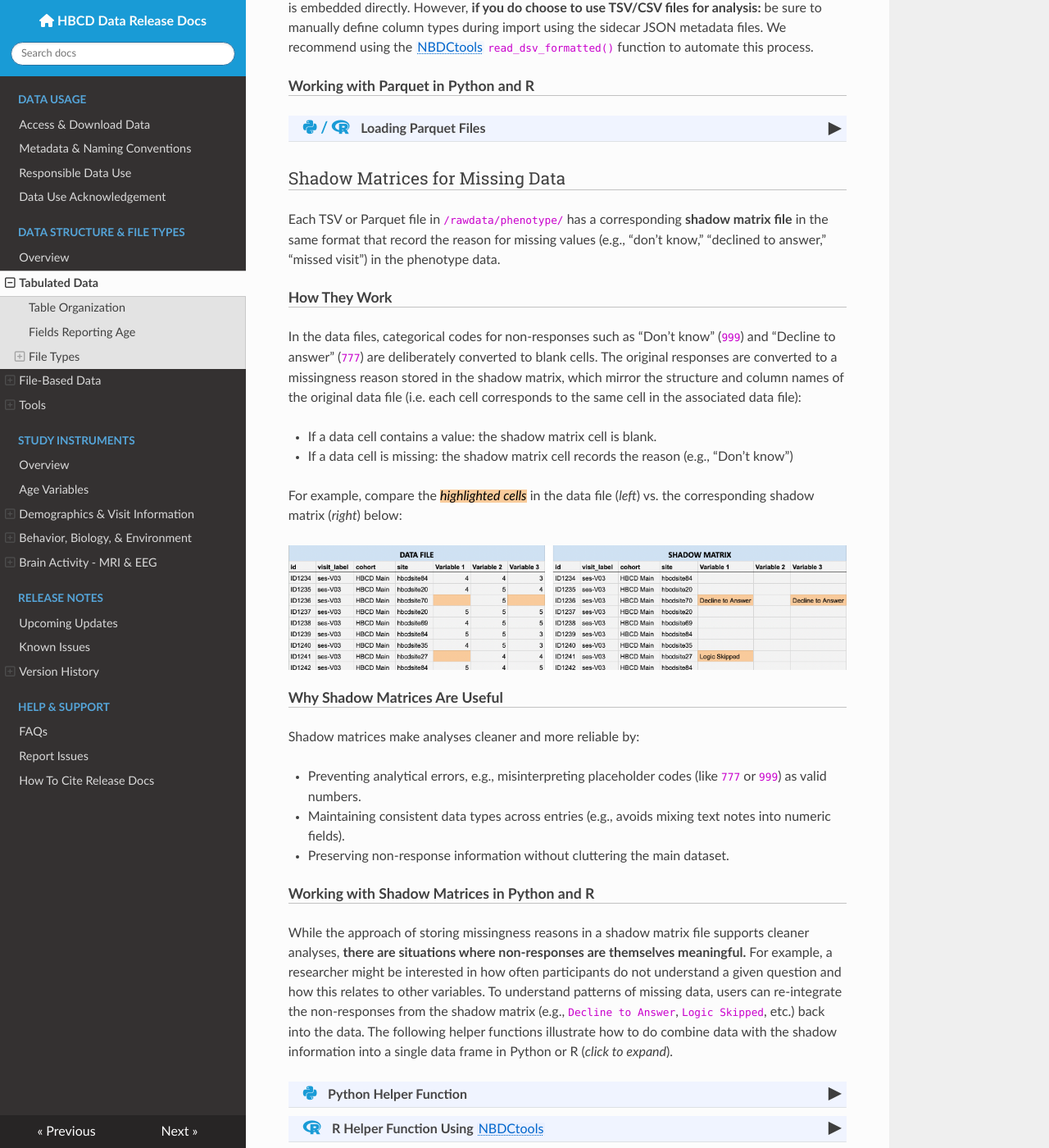
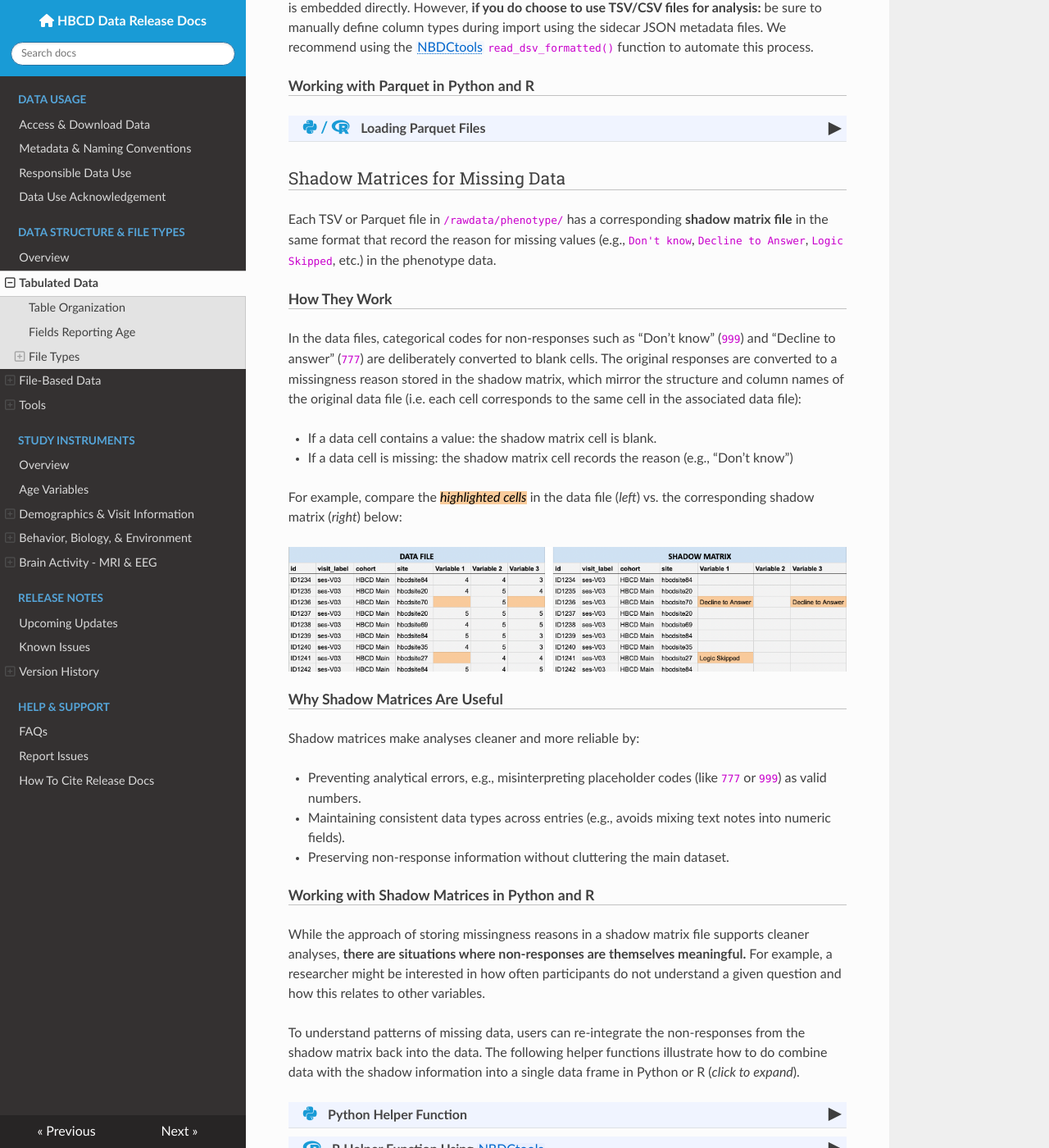
Before and after one commit to nbdc-datahub/hbcd-docs, an MkDocs documentation site: the page built from docs/datacuration/phenotypes.md, in a window 1280 px wide and 1400 px high, scrolled down 2259 px. Shown: the whole window at 82% size. Built offline with MkDocs 1.6.1, drawn with Linux system fonts in a browser that asks for light colours; nearby versions of some CDN libraries.

Commit message:
final polish

```diff
--- a/docs/datacuration/phenotypes.md
+++ b/docs/datacuration/phenotypes.md
@@ -151,7 +151,7 @@ Plain text formats like TSV/CSV can cause problems in large-scale analyses due t
 
 ### Shadow Matrices for Missing Data
 
-Each TSV or Parquet file in `/rawdata/phenotype/` has a corresponding **shadow matrix file** in the same format that record the reason for missing values (e.g., “don’t know,” “declined to answer,” “missed visit”) in the phenotype data.
+Each TSV or Parquet file in `/rawdata/phenotype/` has a corresponding **shadow matrix file** in the same format that record the reason for missing values (e.g., `Don't know`, `Decline to Answer`, `Logic Skipped`, etc.) in the phenotype data.
 
 #### How They Work
 
@@ -174,7 +174,9 @@ Shadow matrices make analyses cleaner and more reliable by:
 
 #### Working with Shadow Matrices in Python and R
 
-While the approach of storing missingness reasons in a shadow matrix file supports cleaner analyses, **there are situations where non-responses are themselves meaningful.** For example, a researcher might be interested in how often participants do not understand a given question and how this relates to other variables. To understand patterns of missing data, users can re-integrate the non-responses from the shadow matrix (e.g., `Decline to Answer`, `Logic Skipped`, etc.) back into the data. The following helper functions illustrate how to do combine data with the shadow information into a single data frame in Python or R (*click to expand*).
+While the approach of storing missingness reasons in a shadow matrix file supports cleaner analyses, **there are situations where non-responses are themselves meaningful.** For example, a researcher might be interested in how often participants do not understand a given question and how this relates to other variables.
+
+To understand patterns of missing data, users can re-integrate the non-responses from the shadow matrix back into the data. The following helper functions illustrate how to do combine data with the shadow information into a single data frame in Python or R (*click to expand*).
 
 <div id="python-helper-function" class="table-banner" onclick="toggleCollapse(this)">
   <span class="text-with-link">
```
